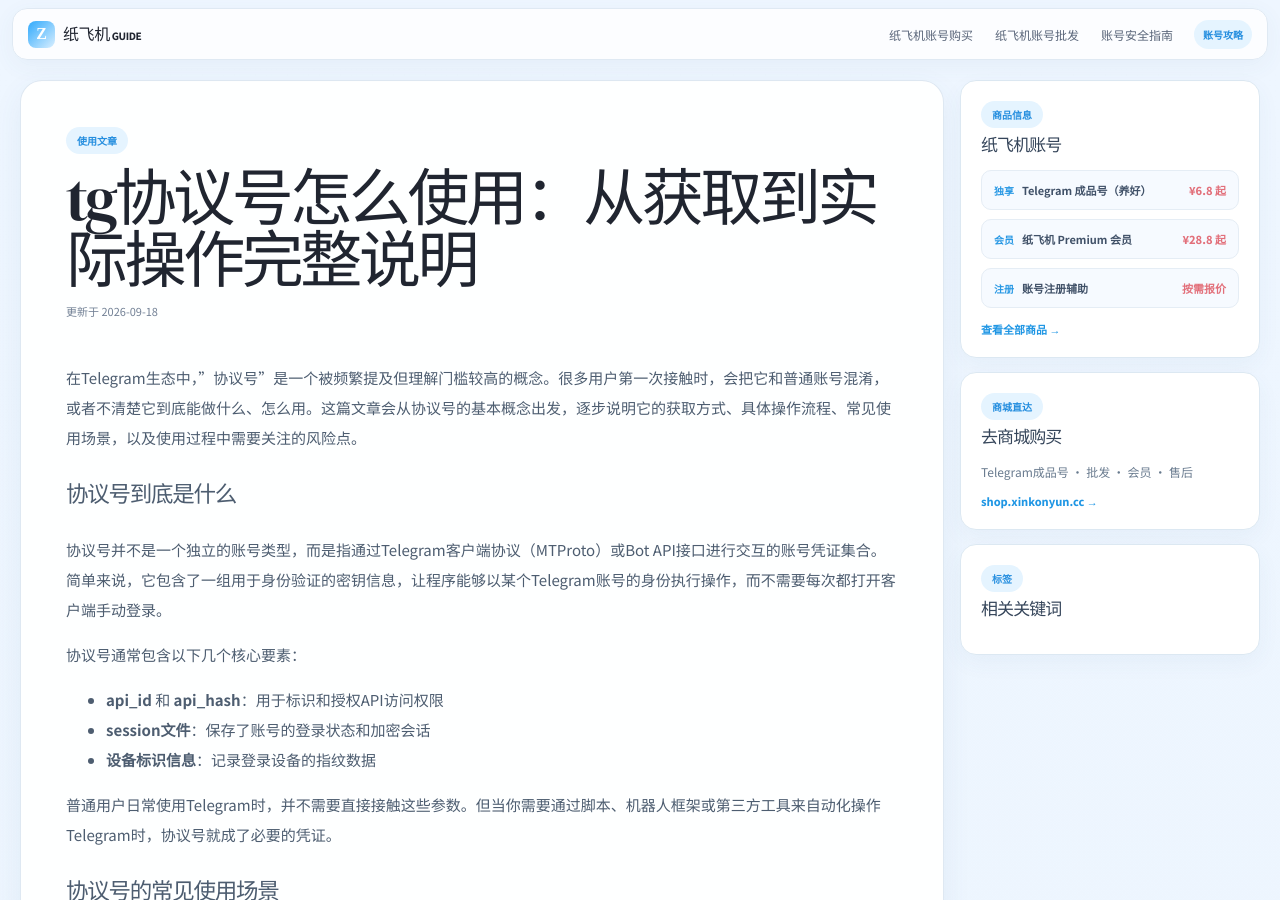
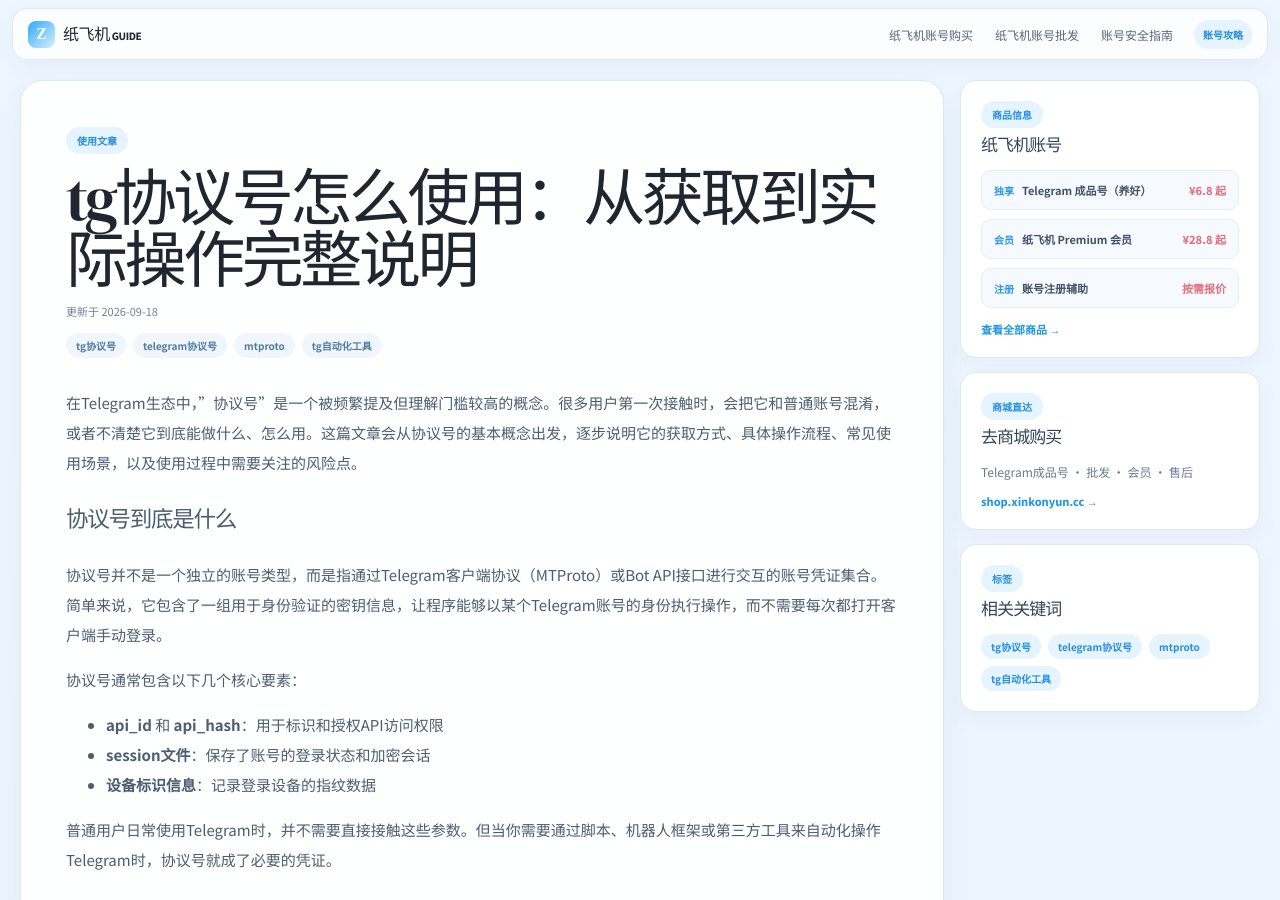
Before and after one commit to zhifejizhanghao/zhifejizhanghao.github.io, a Jekyll site: the page built from _posts/2026-09-18-tg-xieyihao-zenme-shiyong.md, in a window 1280 px wide and 900 px high. Built offline with Jekyll 4.4.1, drawn with Linux system fonts in a browser that asks for light colours.

Commit message:
fix tags: 2026-09-18-tg-xieyihao-zenme-shiyong.md

```diff
--- a/_posts/2026-09-18-tg-xieyihao-zenme-shiyong.md
+++ b/_posts/2026-09-18-tg-xieyihao-zenme-shiyong.md
@@ -4,7 +4,7 @@ category: 使用文章
 title: tg协议号怎么使用：从获取到实际操作完整说明
 description: tg协议号怎么使用：从获取到实际操作完整说明
 permalink: /articles/tg-xieyihao-zenme-shiyong/
-tags: []
+tags: ["tg协议号", "telegram协议号", "mtproto", "tg自动化工具"]
 ---
 
 在Telegram生态中，"协议号"是一个被频繁提及但理解门槛较高的概念。很多用户第一次接触时，会把它和普通账号混淆，或者不清楚它到底能做什么、怎么用。这篇文章会从协议号的基本概念出发，逐步说明它的获取方式、具体操作流程、常见使用场景，以及使用过程中需要关注的风险点。
```
